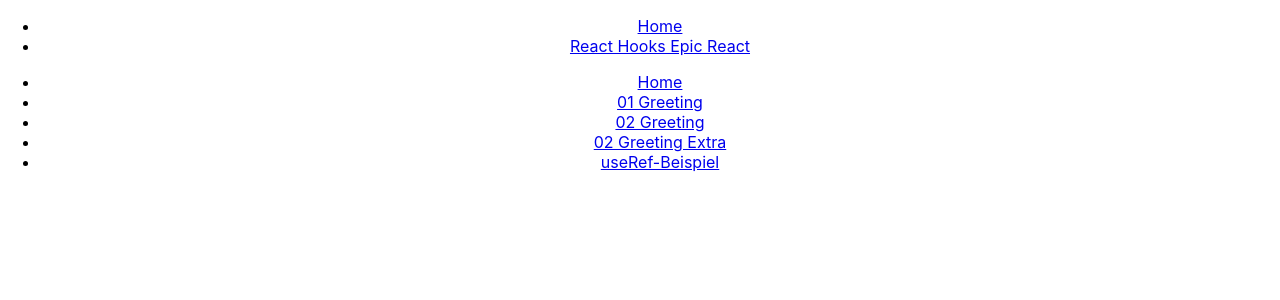
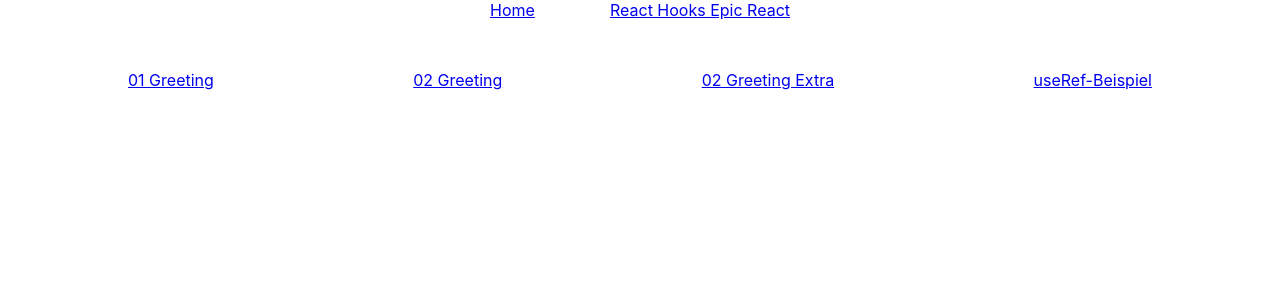
Before and after one commit to MareikeW/react_notizen, a React (Create React App) app: page /react-hooks-er in a window 1280 px wide. Shown: the top 300 px of the page. Built offline with nearby package versions, Linux system fonts and the light colour scheme.

Commit message:
Stylings für die Navigation und die Komponenten

```diff
--- a/src/App.css
+++ b/src/App.css
@@ -1,38 +1,23 @@
+* {
+  margin: 0;
+  padding: 0;
+  box-sizing: border-box;
+}
+
+ul {
+  list-style: none;
+  display: flex;
+  flex-direction: row;
+  justify-content: space-between;
+  width: 300px;
+  margin: 0 auto;
+}
+
 .App {
+  margin: 0 auto;
+}
+
+.component {
+  margin: 0 auto;
   text-align: center;
 }
-
-.App-logo {
-  height: 40vmin;
-  pointer-events: none;
-}
-
-@media (prefers-reduced-motion: no-preference) {
-  .App-logo {
-    animation: App-logo-spin infinite 20s linear;
-  }
-}
-
-.App-header {
-  background-color: #282c34;
-  min-height: 100vh;
-  display: flex;
-  flex-direction: column;
-  align-items: center;
-  justify-content: center;
-  font-size: calc(10px + 2vmin);
-  color: white;
-}
-
-.App-link {
-  color: #61dafb;
-}
-
-@keyframes App-logo-spin {
-  from {
-    transform: rotate(0deg);
-  }
-  to {
-    transform: rotate(360deg);
-  }
-}
--- a/src/App.js
+++ b/src/App.js
@@ -4,7 +4,7 @@ import ReactHooksER from "./React_Hooks_ER/React_Hooks_ER_Router"
 
 function App() {
   return (
-    <div className="App">
+    <div>
       <Router>
         <nav>
             <ul>
--- a/src/React_Hooks_ER/01.js
+++ b/src/React_Hooks_ER/01.js
@@ -20,7 +20,7 @@ function Greeting({initialName}) {
   }
 
   return (
-    <div>
+    <div className="component">
       <form>
         <label htmlFor="name">Name: </label>
         <input onChange={handleChange} id="name" value={name} />
--- a/src/React_Hooks_ER/02.js
+++ b/src/React_Hooks_ER/02.js
@@ -18,7 +18,7 @@ function Greeting02({initialName = ''}) {
   }
 
   return (
-    <div>
+    <div className="component">
       <form>
         <label htmlFor="name">Name: </label>
         <input value={name} onChange={handleChange} id="name" />
--- a/src/React_Hooks_ER/02_Extra.js
+++ b/src/React_Hooks_ER/02_Extra.js
@@ -21,7 +21,7 @@ function Greeting02Extra({initialName = ''}) {
     setName(event.target.value)
   }
   return (
-    <div>
+    <div className="component">
       <form>
         <label htmlFor="name">Name: </label>
         <input value={name} onChange={handleChange} id="name" />
--- a/src/React_Hooks_ER/React_Hooks_ER_Router.js
+++ b/src/React_Hooks_ER/React_Hooks_ER_Router.js
@@ -6,14 +6,16 @@ import RefBeispiel from "./refBeispiel";
 
 // Unser Menü für sämtliche React Hooks Aufgaben
 function ReactHooksER() {
+  const navStyles = {
+    width: 80 + "%",
+    margin: "50px auto"
+  }
+
   return (
     <div className="App">
       <Router>
         <nav>
-            <ul>
-              <li>
-                <Link to="/">Home</Link>
-              </li>
+            <ul style={navStyles}>
 
               <li>
                 <Link to="/01-greeting">01 Greeting</Link>
--- a/src/React_Hooks_ER/refBeispiel.js
+++ b/src/React_Hooks_ER/refBeispiel.js
@@ -26,7 +26,7 @@ function RefBeispiel() {
     const allTodos = todosList.map(todo => <p key={todo}>{todo}</p>);
 
     return (
-        <div>
+        <div className="component">
             <form>
                 <input ref={inputRef} type="text" name="todo" value={newTodoValue} onChange={handleChange}/>
                 <button onClick={addTodo}>Add todo item</button>
```
